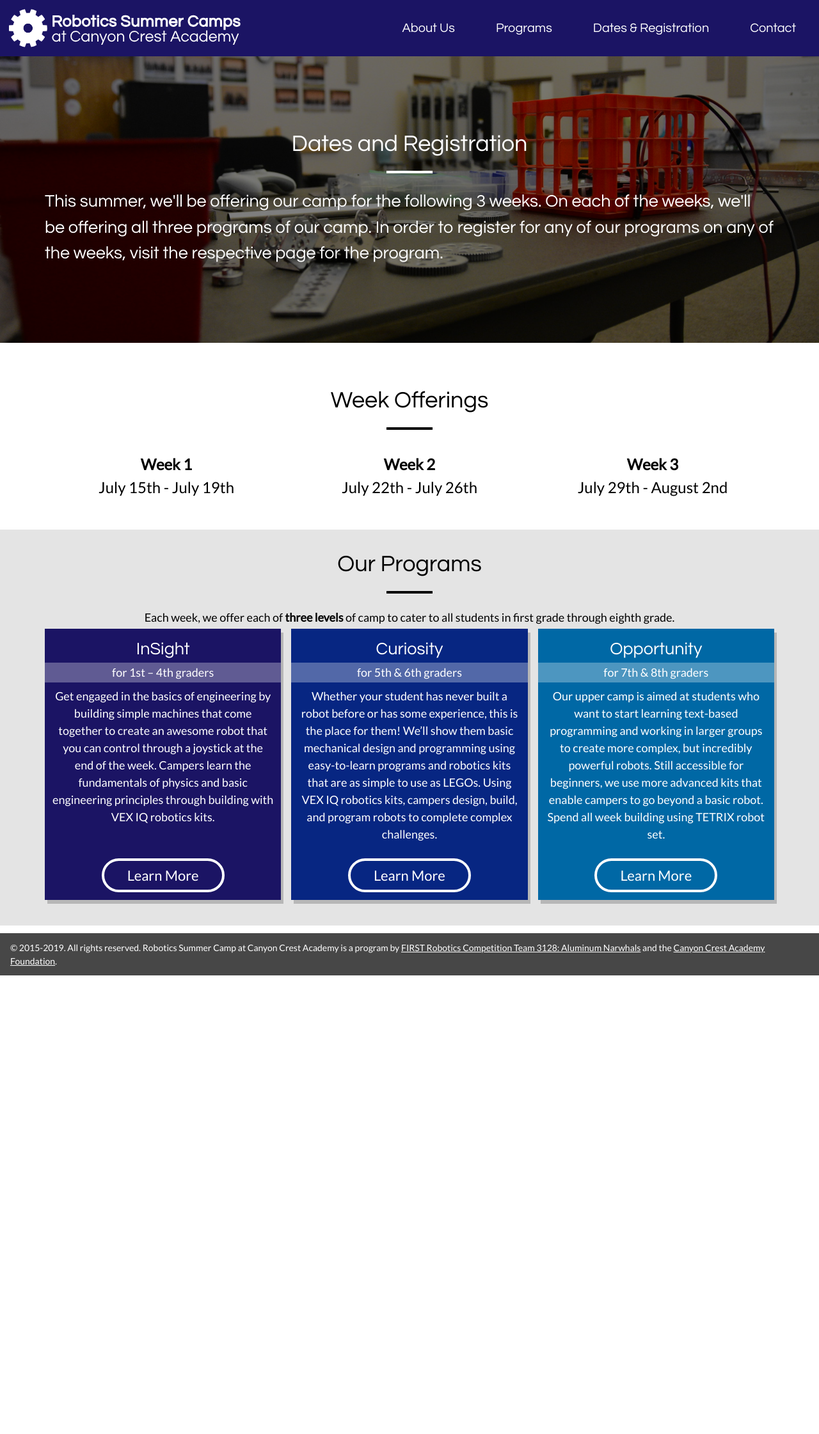
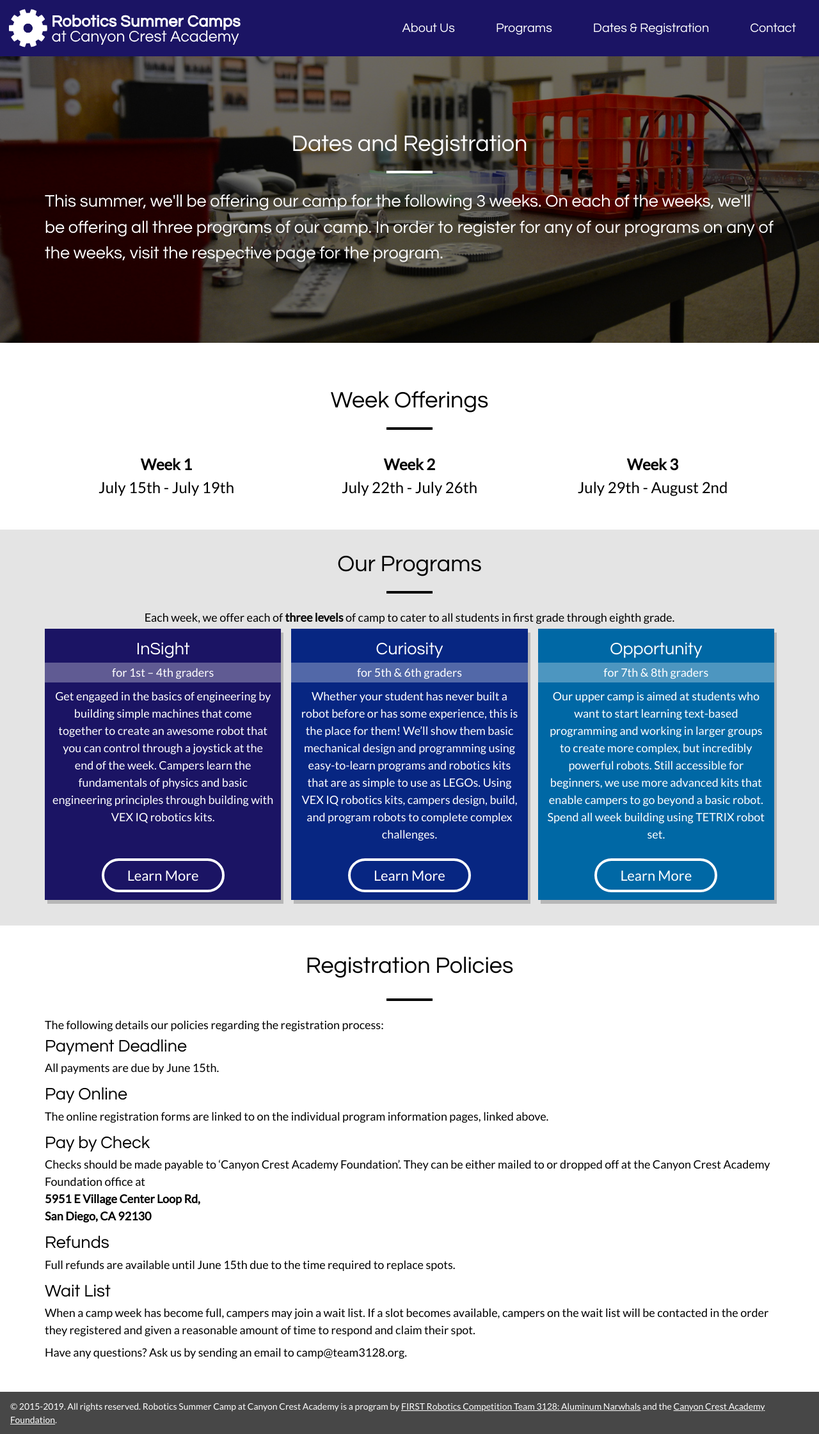
Before and after one commit to Team3128/camp, a Jekyll site: the page built from register.html, in a window 1280 px wide. Shown: the whole page at 64% size. Built offline with Jekyll 4.4.1, drawn with Linux system fonts in a browser that asks for light colours; nearby versions of some CDN libraries; before the commit the page ends 1525 px from its top, so only the background shows below that.

Commit message:
added contact, updates other pages i guess

```diff
--- a/_sass/camp/_additions.scss
+++ b/_sass/camp/_additions.scss
@@ -98,6 +98,10 @@
             grid-template-columns: repeat(2, 1fr);
             grid-gap: 8px;
 
+            a:hover {
+                text-decoration: none;
+            }
+
             .benefit {
                 min-height: 300px;
 
@@ -121,6 +125,7 @@
 
                     &:hover {
                         background: rgba($color: #000000, $alpha: 0.7);
+
                         .elaboration {
                             -webkit-clip-path: inset(0px 0px 0px);
                                     clip-path: inset(0px 0px 0px);
--- a/_sass/camp/_base.scss
+++ b/_sass/camp/_base.scss
@@ -229,7 +229,7 @@ pre {
 */
 
 .button {
-    a:hover &{
+    a:hover & {
         text-decoration: none;
     }
 
--- a/about.html
+++ b/about.html
@@ -247,7 +247,7 @@ layout: default
 
             <div class="textblock">
                 <h3>What will campers do during this time?</h3>
-                Campers will hang out with our staff and play either indoor or outdoor games, watch movies, or even take a tour of our robotics workshop.
+                Campers will be supervised by out staff and play indoor or outdoor games, watch movies, or even take a tour of our robotics workshop.
             </div>
 
             <div class="textblock">
--- a/index.html
+++ b/index.html
@@ -99,7 +99,7 @@ layout: default
             <div style="display: grid; grid-template-columns: 1fr 1fr 1fr; text-align: center; margin-top: 16px;">
                 <a href="{{ 'contact/' | relative_url }}"><div class="royal wide button medium animate">Contact Us</div></a>
                 <a href="{{ 'register/' | relative_url }}"><div class="red wide button medium animate">Register Now!</div></a>
-                <a href="{{ 'about/' | relative_url }}"><div class="navy wide button medium animate">FAQs</div></a>
+                <a href="{{ 'about#faq' | relative_url }}"><div class="navy wide button medium animate">FAQs</div></a>
             </div>
         </div>
     </div>
--- a/register.html
+++ b/register.html
@@ -45,4 +45,40 @@ layout: default
             {% include levels.html %}
         </div>
     </div>
+
+    <div id="policies" class="wrapper block">
+        <h1 style="text-align: center;">Registration Policies</h1>
+        <hr>
+            The following details our policies regarding the registration process:
+
+            <div class="textblock">
+                <h2>Payment Deadline</h2>
+                All payments are due by June 15th.
+            </div>
+
+            <div class="textblock">
+                <h2>Pay Online</h2>
+                The online registration forms are linked to on the individual program information pages, linked above.
+            </div>
+
+            <div class="textblock">
+                <h2>Pay by Check</h2>
+                Checks should be made payable to ‘Canyon Crest Academy Foundation’. They can be either mailed to or dropped off at the Canyon Crest Academy Foundation office at
+                <br>
+                <b>5951 E Village Center Loop Rd,<br>
+                San Diego, CA 92130</b>
+            </div>
+
+            <div class="textblock">
+                <h2>Refunds</h2>
+                Full refunds are available until June 15th due to the time required to replace spots.
+            </div>
+
+            <div class="textblock">
+                <h2>Wait List</h2>
+                When a camp week has become full, campers may join a wait list. If a slot becomes available, campers on the wait list will be contacted in the order they registered and given a reasonable amount of time to respond and claim their spot.
+            </div>
+
+            Have any questions? Ask us by sending an email to camp@team3128.org.
+    </div>
 </div>
```
Also changed, not shown: _data/weeks.csv (+4 -4 lines), contact.html (added, +46 -0 lines), assets/photos/contact/top.jpg (added).
